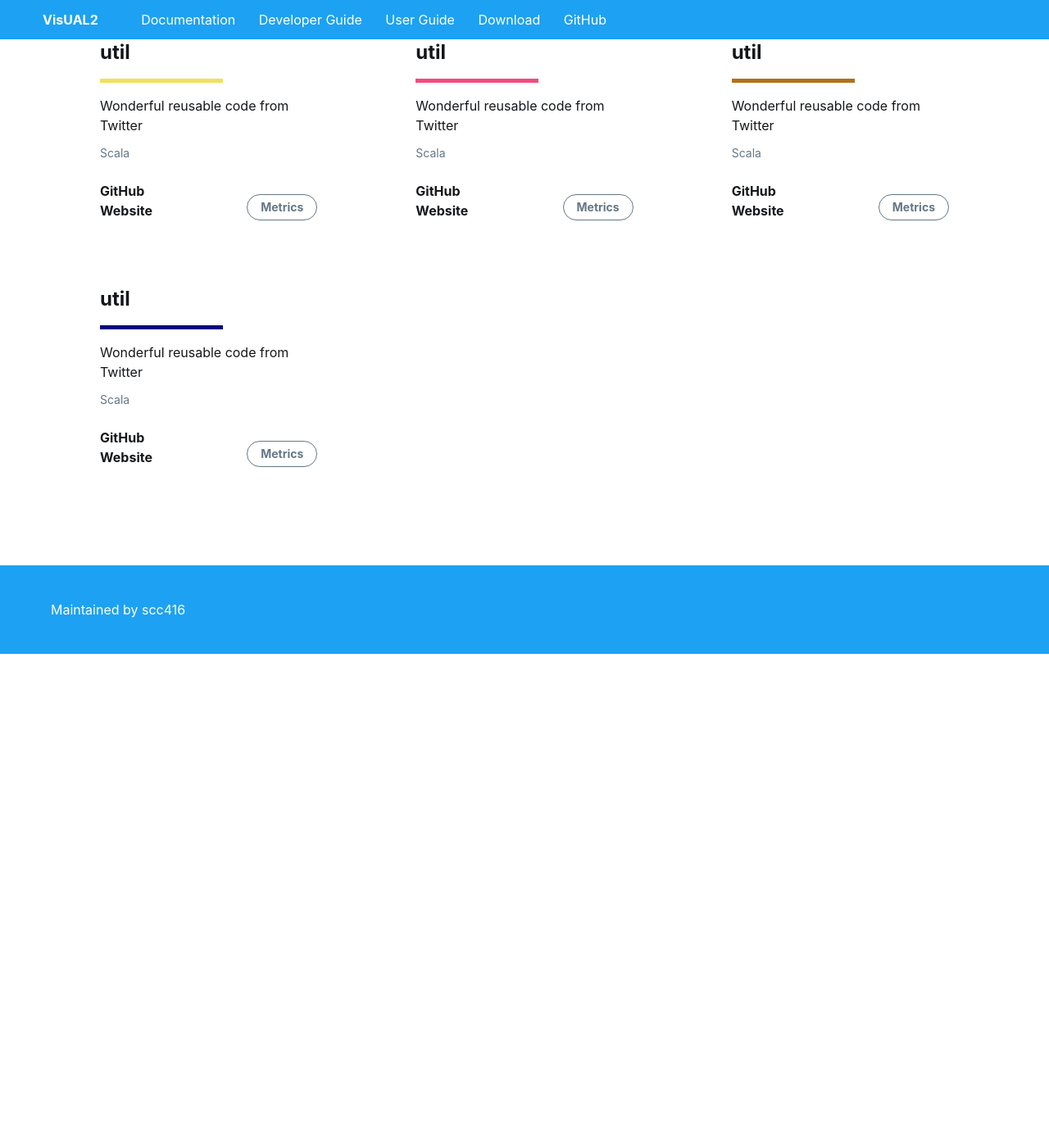
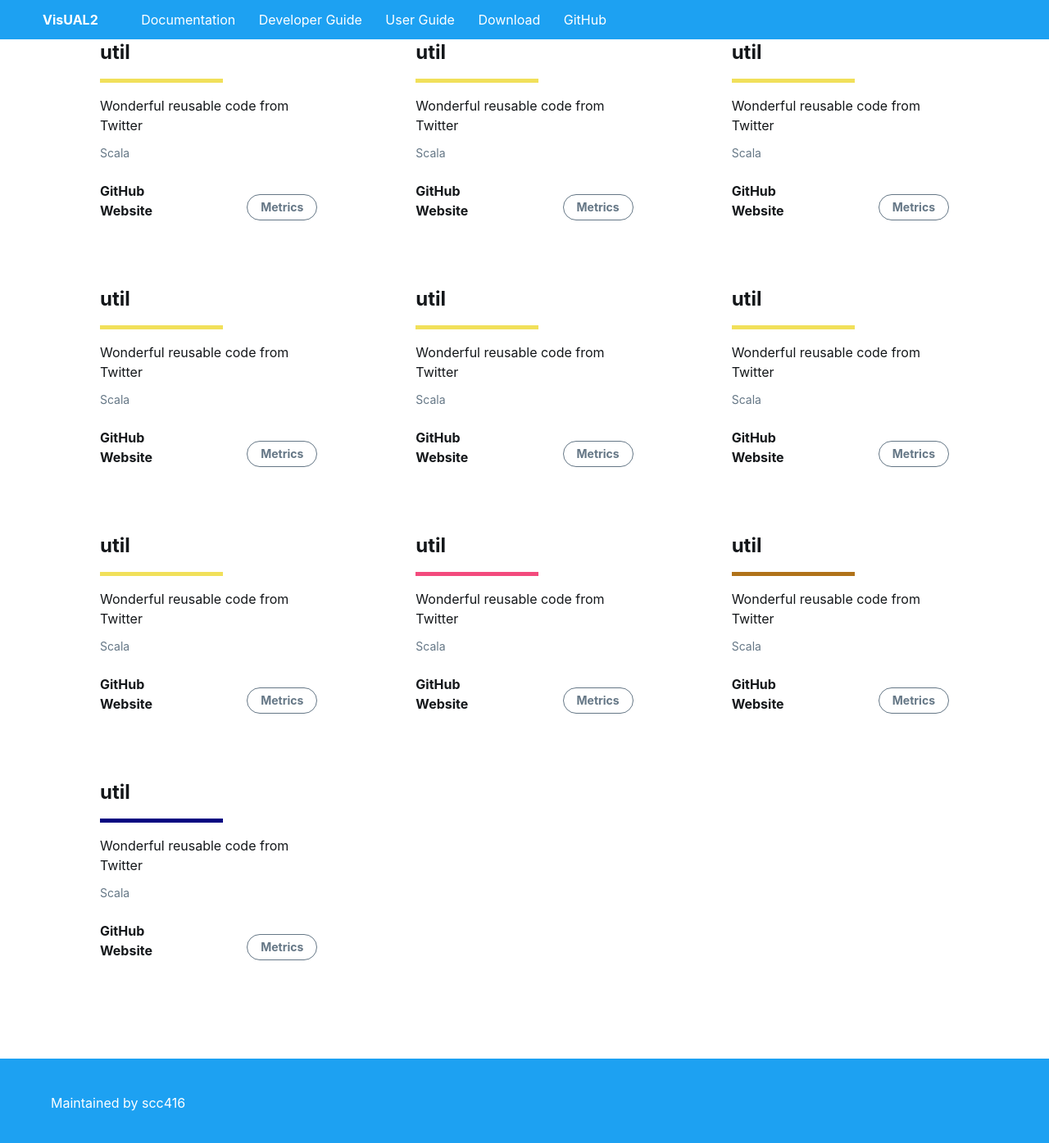
Before and after one commit to scc416/VisUAL2-doc, a Jekyll site: the page built from documentation.html, in a window 1280 px wide and 1400 px high, scrolled down 296 px. Shown: the top 1395 px of the window at 82% size. Built offline with Jekyll 4.4.1, drawn with Linux system fonts in a browser that asks for light colours; before the commit the page ends 1094 px from its top, so only the background shows below that.

Commit message:
Update documentation.html

```diff
--- a/documentation.html
+++ b/documentation.html
@@ -15,6 +15,90 @@ custom_css: projects.css
 </div>
 
 <div class="Grid container all-projects">
+    <div class="Grid-cell u-size1of3 project-card">
+        <h1 class="project-name small-margin">util</h1>
+        <div class="border small-margin" style="border-bottom-color: rgb(241, 224, 90);"></div>
+        <div class="project-description xsmall-margin">
+            <div>Wonderful reusable code from Twitter</div>
+        </div>
+        <p class="project-language">Scala</p>
+        <div class="whitespace"></div>
+        <div class="project-links">
+            <a href="https://github.com/twitter/util" target="_blank">GitHub</a><a href="http://twitter.github.com/util" target="_blank">Website</a>
+        </div>
+        <button onclick="window.open('https://opensource.twitter.com/metrics/twitter/util/WEEKLY')" type="button" class="Button Button--tertiary">Metrics</button>
+    </div>
+
+    <div class="Grid-cell u-size1of3 project-card">
+        <h1 class="project-name small-margin">util</h1>
+        <div class="border small-margin" style="border-bottom-color: rgb(241, 224, 90);"></div>
+        <div class="project-description xsmall-margin">
+            <div>Wonderful reusable code from Twitter</div>
+        </div>
+        <p class="project-language">Scala</p>
+        <div class="whitespace"></div>
+        <div class="project-links">
+            <a href="https://github.com/twitter/util" target="_blank">GitHub</a><a href="http://twitter.github.com/util" target="_blank">Website</a>
+        </div>
+        <button onclick="window.open('https://opensource.twitter.com/metrics/twitter/util/WEEKLY')" type="button" class="Button Button--tertiary">Metrics</button>
+    </div>
+
+    <div class="Grid-cell u-size1of3 project-card">
+        <h1 class="project-name small-margin">util</h1>
+        <div class="border small-margin" style="border-bottom-color: rgb(241, 224, 90);"></div>
+        <div class="project-description xsmall-margin">
+            <div>Wonderful reusable code from Twitter</div>
+        </div>
+        <p class="project-language">Scala</p>
+        <div class="whitespace"></div>
+        <div class="project-links">
+            <a href="https://github.com/twitter/util" target="_blank">GitHub</a><a href="http://twitter.github.com/util" target="_blank">Website</a>
+        </div>
+        <button onclick="window.open('https://opensource.twitter.com/metrics/twitter/util/WEEKLY')" type="button" class="Button Button--tertiary">Metrics</button>
+    </div>
+
+    <div class="Grid-cell u-size1of3 project-card">
+        <h1 class="project-name small-margin">util</h1>
+        <div class="border small-margin" style="border-bottom-color: rgb(241, 224, 90);"></div>
+        <div class="project-description xsmall-margin">
+            <div>Wonderful reusable code from Twitter</div>
+        </div>
+        <p class="project-language">Scala</p>
+        <div class="whitespace"></div>
+        <div class="project-links">
+            <a href="https://github.com/twitter/util" target="_blank">GitHub</a><a href="http://twitter.github.com/util" target="_blank">Website</a>
+        </div>
+        <button onclick="window.open('https://opensource.twitter.com/metrics/twitter/util/WEEKLY')" type="button" class="Button Button--tertiary">Metrics</button>
+    </div>
+
+    <div class="Grid-cell u-size1of3 project-card">
+        <h1 class="project-name small-margin">util</h1>
+        <div class="border small-margin" style="border-bottom-color: rgb(241, 224, 90);"></div>
+        <div class="project-description xsmall-margin">
+            <div>Wonderful reusable code from Twitter</div>
+        </div>
+        <p class="project-language">Scala</p>
+        <div class="whitespace"></div>
+        <div class="project-links">
+            <a href="https://github.com/twitter/util" target="_blank">GitHub</a><a href="http://twitter.github.com/util" target="_blank">Website</a>
+        </div>
+        <button onclick="window.open('https://opensource.twitter.com/metrics/twitter/util/WEEKLY')" type="button" class="Button Button--tertiary">Metrics</button>
+    </div>
+
+    <div class="Grid-cell u-size1of3 project-card">
+        <h1 class="project-name small-margin">util</h1>
+        <div class="border small-margin" style="border-bottom-color: rgb(241, 224, 90);"></div>
+        <div class="project-description xsmall-margin">
+            <div>Wonderful reusable code from Twitter</div>
+        </div>
+        <p class="project-language">Scala</p>
+        <div class="whitespace"></div>
+        <div class="project-links">
+            <a href="https://github.com/twitter/util" target="_blank">GitHub</a><a href="http://twitter.github.com/util" target="_blank">Website</a>
+        </div>
+        <button onclick="window.open('https://opensource.twitter.com/metrics/twitter/util/WEEKLY')" type="button" class="Button Button--tertiary">Metrics</button>
+    </div>
+
     <div class="Grid-cell u-size1of3 project-card">
         <h1 class="project-name small-margin">util</h1>
         <div class="border small-margin" style="border-bottom-color: rgb(241, 224, 90);"></div>
```
